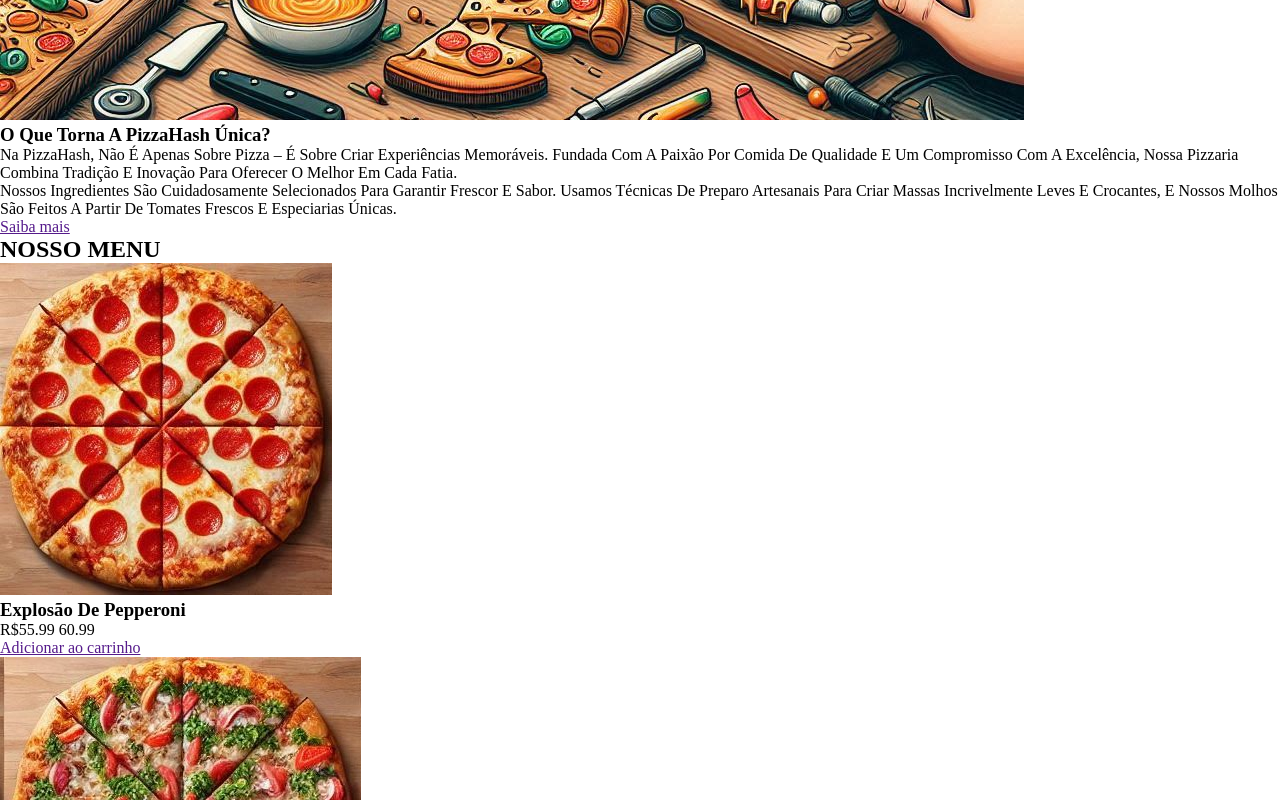
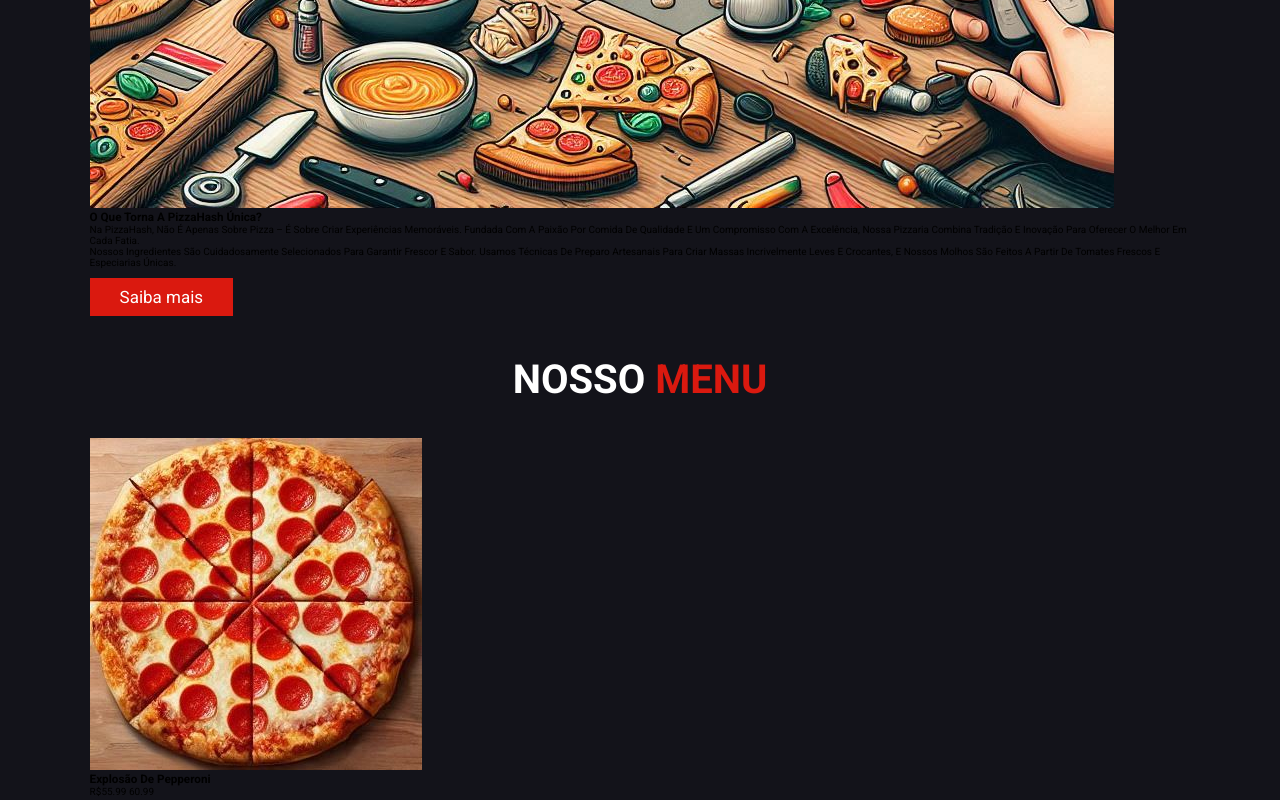
Before and after one commit to Hector-pellegrino/landingpage-PizzaHash, a plain HTML site: page index.html in a window 1280 px wide. Shown: the part 2120-2920 px from the top of the page. Drawn offline with nearby package versions, Linux system fonts and the light colour scheme.

Commit message:
Estilização global completa

```diff
--- a/index.html
+++ b/index.html
@@ -46,11 +46,11 @@
                         Venha Experimentar Uma Experiência Gastronômica
                         Inesquecível!
                     </p>
-                    <a href="">Faça Seu Pedido!</a>
+                    <a href="" class="btn">Faça Seu Pedido!</a>
                 </div>
             </section>
             <section id="sobre">
-                <h2><span>SOBRE</span> NÓS</h2>
+                <h2 class="heading"><span>SOBRE</span> NÓS</h2>
                 <div>
                     <img src="./images/sobre.jpg" alt="" />
                     <div>
@@ -69,12 +69,12 @@
                             Leves E Crocantes, E Nossos Molhos São Feitos A
                             Partir De Tomates Frescos E Especiarias Únicas.
                         </p>
-                        <a href="">Saiba mais</a>
+                        <a href="" class="btn">Saiba mais</a>
                     </div>
                 </div>
             </section>
             <section id="menu">
-                <h2>NOSSO <span>MENU</span></h2>
+                <h2 class="heading">NOSSO <span>MENU</span></h2>
                 <div class="box-conteiner">
                     <div class="box">
                         <img
@@ -83,7 +83,7 @@
                         />
                         <h3>Explosão De Pepperoni</h3>
                         <div>R$55.99 <span>60.99</span></div>
-                        <a href="">Adicionar ao carrinho</a>
+                        <a href="" class="btn">Adicionar ao carrinho</a>
                     </div>
                     <div class="box">
                         <img
@@ -92,7 +92,7 @@
                         />
                         <h3>Aventuras Vegetais</h3>
                         <div>R$45.99 <span>60.99</span></div>
-                        <a href="">Adicionar ao carrinho</a>
+                        <a href="" class="btn">Adicionar ao carrinho</a>
                     </div>
                     <div class="box">
                         <img
@@ -101,7 +101,7 @@
                         />
                         <h3>Mediterrânea Delícia</h3>
                         <div>R$75.99 <span>80.99</span></div>
-                        <a href="">Adicionar ao carrinho</a>
+                        <a href="" class="btn">Adicionar ao carrinho</a>
                     </div>
                     <div class="box">
                         <img
@@ -110,7 +110,7 @@
                         />
                         <h3>Pomodoro Do Campo</h3>
                         <div>R$45.99 <span>50.99</span></div>
-                        <a href="">Adicionar ao carrinho</a>
+                        <a href="" class="btn">Adicionar ao carrinho</a>
                     </div>
                     <div class="box">
                         <img
@@ -119,7 +119,7 @@
                         />
                         <h3>Lusitana Colorida</h3>
                         <div>R$55.99 <span>60.99</span></div>
-                        <a href="">Adicionar ao carrinho</a>
+                        <a href="" class="btn">Adicionar ao carrinho</a>
                     </div>
                     <div class="box">
                         <img
@@ -128,12 +128,12 @@
                         />
                         <h3>Saborosa Lava</h3>
                         <div>R$85.99 <span>100.99</span></div>
-                        <a href="">Adicionar ao carrinho</a>
+                        <a href="" class="btn">Adicionar ao carrinho</a>
                     </div>
                 </div>
             </section>
             <section id="promoçoes">
-                <h2>COMBOS E <span>PROMOÇÕES</span></h2>
+                <h2 class="heading">COMBOS E <span>PROMOÇÕES</span></h2>
                 <div class="conteiner">
                     <div class="box">
                         <div>
@@ -194,7 +194,7 @@
                 </div>
             </section>
             <section class="avaliações">
-                <h2>O QUE NOSSOS <span> CLIENTES DIZEM</span></h2>
+                <h2 class="heading">O QUE NOSSOS <span> CLIENTES DIZEM</span></h2>
                 <div class="box-conteiner">
                     <div class="box">
                         <p>
--- a/style.css
+++ b/style.css
@@ -1,11 +1,80 @@
 @import url('https://fonts.googleapis.com/css2?family=Roboto:ital,wght@0,100..900;1,100..900&display=swap');
 
+:root {
+    --main-color: #da190f;
+    --bg: #13131a;
+    --bg-card: #0c0c14;
+    --border: 0.1rem solid rgba(255, 255, 255, 0.3);
+}
 
+/* estilização global */
 * {
+    font-family: 'Roboto', sans-serif;
     padding: 0;
     margin: 0;
     box-sizing: border-box;
+    outline: none;
+    border: none;
+    text-decoration: none;
+    transition: 0.2s linear;
 }
+
+html {
+    font-size: 62.5%;
+    overflow-x: hidden;
+    scroll-padding-top: 9rem;
+    scroll-behavior: smooth;
+}
+
+html::-webkit-scrollbar {
+    width: 0.8rem;
+}
+
+html::-webkit-scrollbar-track {
+    background: transparent;
+}
+
+html::-webkit-scrollbar-thumb {
+    background: #fff;
+    border-radius: 5rem;
+}
+
+body {
+  background: var(--bg);
+}
+
+section {
+    padding: 2rem 7%;
+}
+
+.heading {
+    text-align: center;
+    color: #fff;
+    text-transform: uppercase;
+    padding-bottom: 3.5rem;
+    font-size: 4rem;
+}
+
+.heading span {
+    color: var(--main-color);
+    text-transform: uppercase;
+}
+
+.btn {
+    margin-top: 1rem;
+    display: inline-block;
+    padding: 0.9rem 3rem;
+    font-size: 1.7rem;
+    color: #fff;
+    background-color: var(--main-color);
+    cursor: pointer;
+}
+
+.btn:hover {
+    letter-spacing: 0.2rem;
+}
+
+/* Estilização do Header */
 
 #home {
     background-image: url('./images/home.jpg');
```
